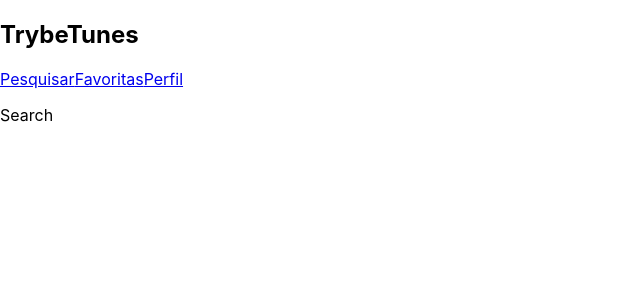
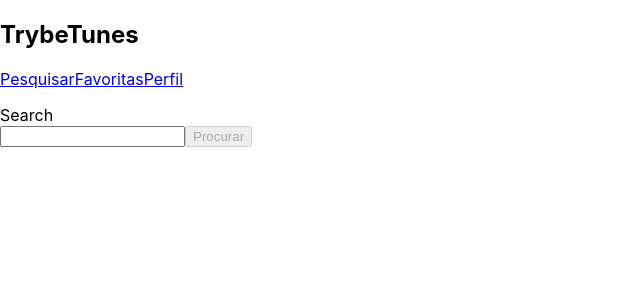
Before and after one commit to erik-ymmt/trybetunes-trybe-project, a React (Create React App) app: page /search in a window 1280 px wide. Shown: the top 300 px of the page, without its empty margins (0-640 px from the left). Built offline with nearby package versions, Linux system fonts and the light colour scheme.

Commit message:
add search form - Requirement 5

```diff
--- a/src/pages/Search.js
+++ b/src/pages/Search.js
@@ -2,11 +2,58 @@
 import Header from './Header';
 
 class Search extends React.Component {
+  constructor() {
+    super();
+    this.state = {
+      searchInput: '',
+      isBtnDisabled: true,
+    };
+  }
+
+  handleInput = ({ target }) => {
+    const { name, value } = target;
+    this.setState({
+      [name]: value,
+    }, this.searchValidation);
+  };
+
+  searchValidation = () => {
+    const { searchInput } = this.state;
+    const minSearchLength = 2;
+    if (searchInput.length >= minSearchLength) {
+      this.setState({ isBtnDisabled: false });
+    } else {
+      this.setState({ isBtnDisabled: true });
+    }
+  };
+
   render() {
+    const { searchInput, isBtnDisabled } = this.state;
     return (
       <div data-testid="page-search">
         <Header />
         Search
+        <form>
+          <label htmlFor="search-input">
+            <input
+              type="text"
+              name="searchInput"
+              id="search-input"
+              data-testid="search-artist-input"
+              onChange={ this.handleInput }
+              value={ searchInput }
+            />
+          </label>
+          <button
+            type="button"
+            data-testid="search-artist-button"
+            disabled={ isBtnDisabled }
+            onClick={ this.handleLogin }
+          >
+            Procurar
+          </button>
+
+        </form>
       </div>
     );
   }
```
